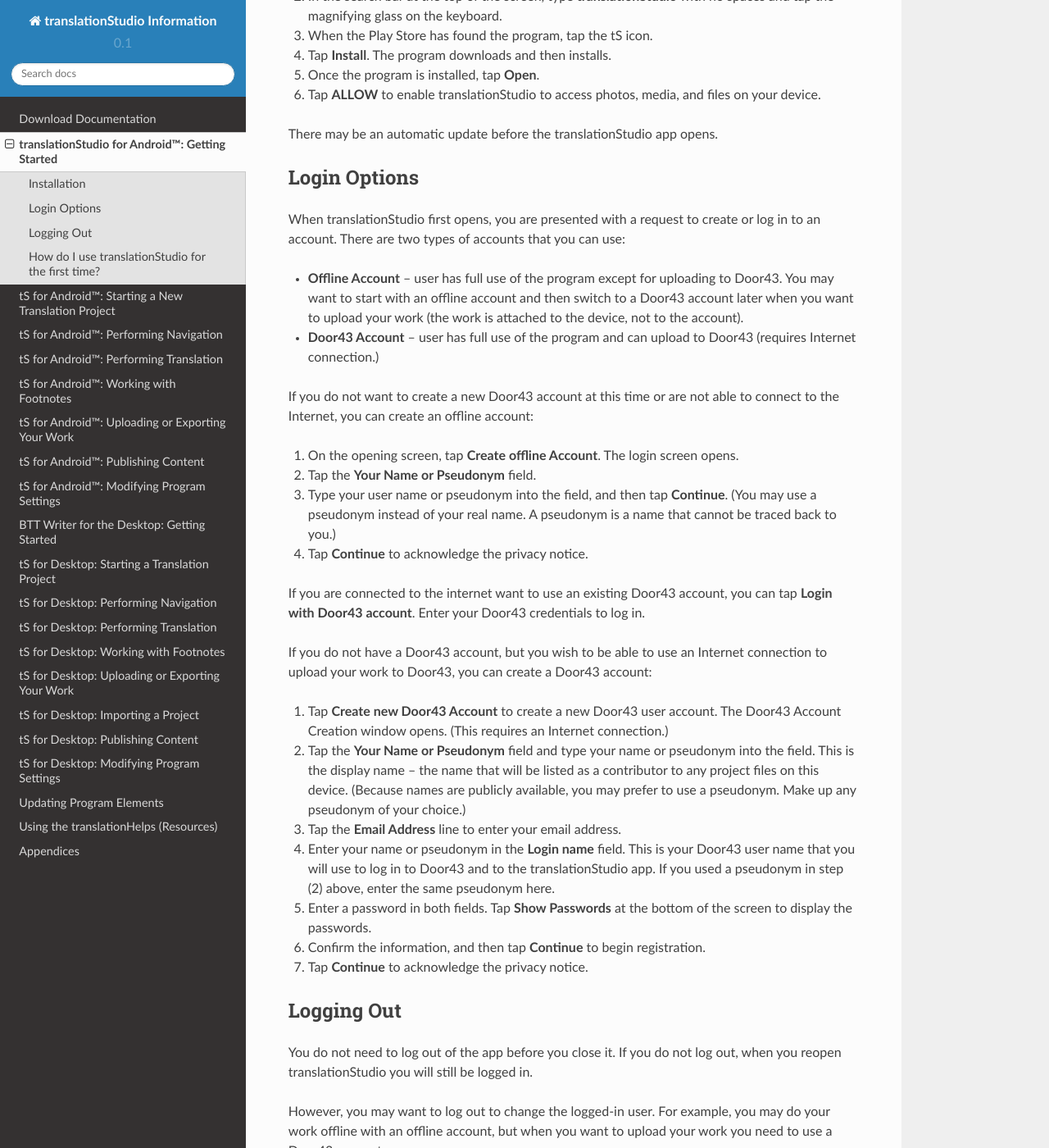
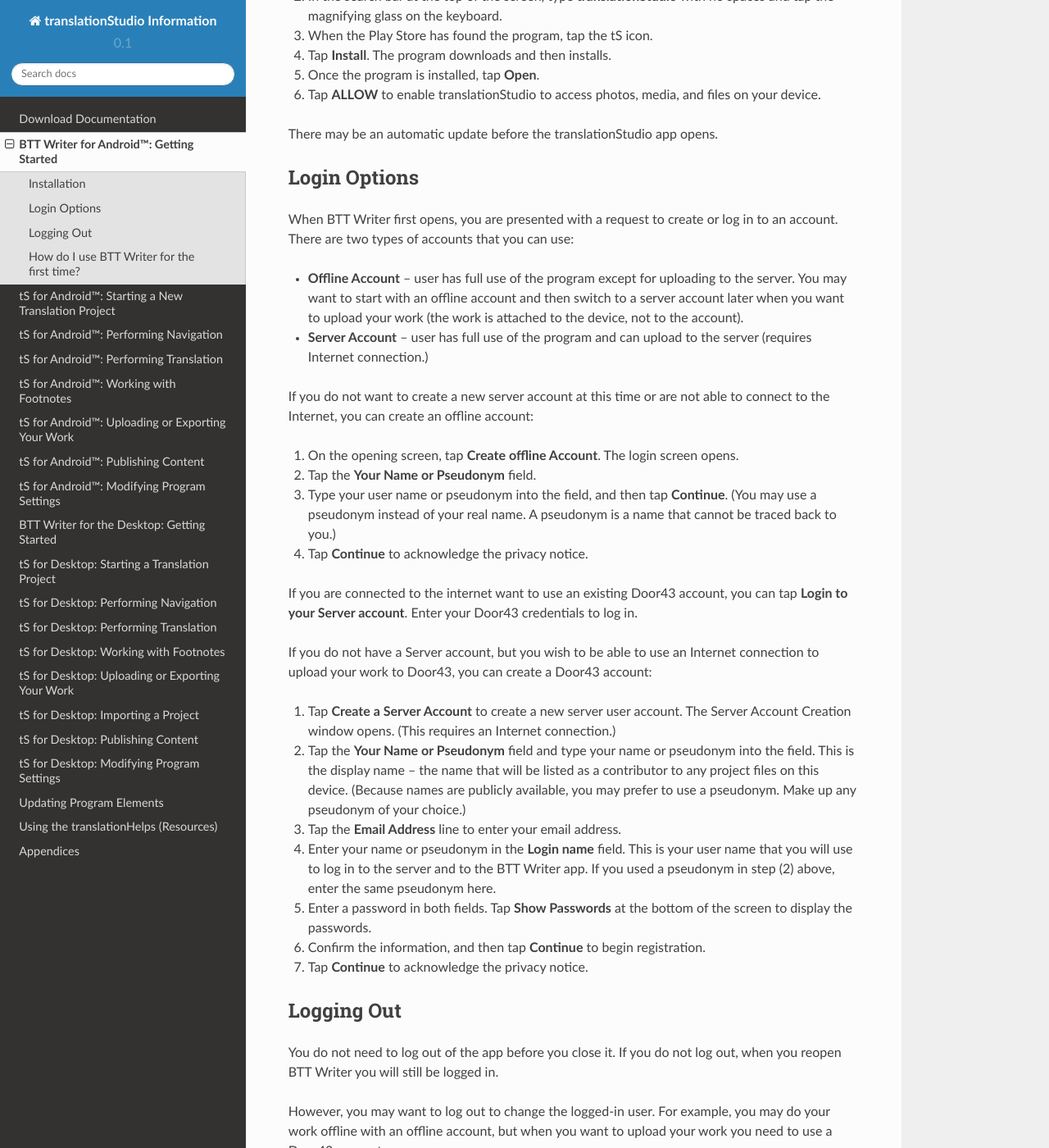
Before and after one commit to mondele/btt-writer-docs, a Sphinx documentation site: the page built from docs/tablet.rst, in a window 1280 px wide and 1400 px high, scrolled down 621 px. Shown: the whole window at 82% size. Built offline with Sphinx 7.4.7 and the Read the Docs theme 2.0.0, drawn with Linux system fonts in a browser that asks for light colours; pages that are not in the unit, such as notebooks, are missing from menus; some of the changed text lies outside the part shown.

Commit message:
Update tablet.rst

```diff
--- a/docs/tablet.rst
+++ b/docs/tablet.rst
@@ -1,13 +1,13 @@
-translationStudio for Android™: Getting Started
+BTT Writer for Android™: Getting Started
 ===============================================
 
-.. image:: ../images/tSForAndroidWithAttr.gif
+.. image:: ../images/BTTwriterAndroid.gif
     :width: 305px
     :align: center
     :height: 245px
-    :alt: translationStudio for Android
+    :alt: BTT Writer for Android
 
-The app translationStudio for Android is a mobile app that enables offline translating. It contains the content that needs to be translated as well as translationHelps. You can share information directly from device to device, and you can upload finished content to Door43 where it can be digitally published.
+The app BTT Writer for Android is a mobile app that enables offline translating. It contains the content that needs to be translated as well as translationHelps. You can share information directly from device to device, and you can upload finished content to Door43 where it can be digitally published.
 
 
 Installation
@@ -31,14 +31,14 @@
 Login Options
 -------------
 
-When translationStudio first opens, you are presented with a request to create or log in to an account.
+When BTT Writer first opens, you are presented with a request to create or log in to an account.
 There are two types of accounts that you can use:
 
-* **Offline Account** – user has full use of the program except for uploading to Door43. You may want to start with an offline account and then switch to a Door43 account later when you want to upload your work (the work is attached to the device, not to the account).
+* **Offline Account** – user has full use of the program except for uploading to the server. You may want to start with an offline account and then switch to a server account later when you want to upload your work (the work is attached to the device, not to the account).
 
-* **Door43 Account** – user has full use of the program and can upload to Door43 (requires Internet connection.)
+* **Server Account** – user has full use of the program and can upload to the server (requires Internet connection.)
 
-If you do not want to create a new Door43 account at this time or are not able to connect to the Internet, you can create an offline account:
+If you do not want to create a new server account at this time or are not able to connect to the Internet, you can create an offline account:
 
 1.	On the opening screen, tap **Create offline Account**. The login screen opens.
 
@@ -48,17 +48,17 @@
 
 4.	Tap **Continue** to acknowledge the privacy notice.
 
-If you are connected to the internet want to use an existing Door43 account, you can tap **Login with Door43 account**. Enter your Door43 credentials to log in.
+If you are connected to the internet want to use an existing Door43 account, you can tap **Login to your Server account**. Enter your Door43 credentials to log in.
 
-If you do not have a Door43 account, but you wish to be able to use an Internet connection to upload your work to Door43, you can create a Door43 account:
+If you do not have a Server account, but you wish to be able to use an Internet connection to upload your work to Door43, you can create a Door43 account:
 
-1.	Tap **Create new Door43 Account** to create a new Door43 user account. The Door43 Account Creation window opens. (This requires an Internet connection.)
+1.	Tap **Create a Server Account** to create a new server user account. The Server Account Creation window opens. (This requires an Internet connection.)
 
 2.	Tap the **Your Name or Pseudonym** field and type your name or pseudonym into the field. This is the display name -- the name that will be listed as a contributor to any project files on this device. (Because names are publicly available, you may prefer to use a pseudonym. Make up any pseudonym of your choice.)
 
 3.	Tap the **Email Address** line to enter your email address.
 
-4.	Enter your name or pseudonym in the **Login name** field. This is your Door43 user name that you will use to log in to Door43 and to the translationStudio app. If you used a pseudonym in step (2) above, enter the same pseudonym here.
+4.	Enter your name or pseudonym in the **Login name** field. This is your user name that you will use to log in to the server and to the BTT Writer app. If you used a pseudonym in step (2) above, enter the same pseudonym here.
 
 5.	Enter a password in both fields. Tap **Show Passwords** at the bottom of the screen to display the passwords.
 
@@ -69,7 +69,7 @@
 Logging Out
 -----------
 
-You do not need to log out of the app before you close it. If you do not log out, when you reopen translationStudio you will still be logged in.
+You do not need to log out of the app before you close it. If you do not log out, when you reopen BTT Writer you will still be logged in.
 
 However, you may want to log out to change the logged-in user. For example, you may do your work offline with an offline account, but when you want to upload your work you need to use a Door43 account.
 
@@ -81,12 +81,12 @@
 OR
   *	Tap **Logout** at the top right of the screen next to the user name.
 
-How do I use translationStudio for the first time?
+How do I use BTT Writer for the first time?
 --------------------------------------------------
 
-Complete these steps to use translationStudio for the first time:
+Complete these steps to use BTT Writer for the first time:
 
-1.	If translationStudio is open, skip to step 3. If it is not open, tap the translationStudio icon   on the tablet (this icon may not be on the main screen; you may need to scroll to a different screen to find it.)
+1.	If BTT Writer is open, skip to step 3. If it is not open, tap the BTT Writer icon   on the tablet (this icon may not be on the main screen; you may need to scroll to a different screen to find it.)
 
 2.	Create or login to your account. See `Login Options`_ for more information.
 
```
